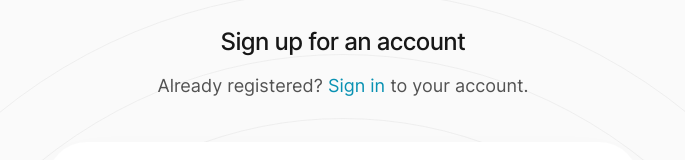
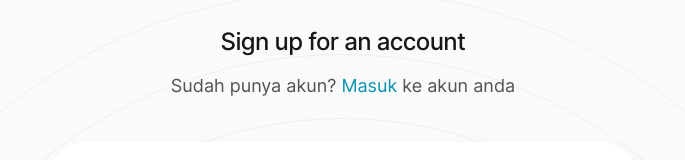
Before and after one commit to Rici00/withMedika, a Next.js app in the folder frontend/: page /register in a window 1280 px wide. Shown: the part 190-350 px from the top of the page, without its empty margins (297-982 px from the left). Built offline with nearby package versions, Linux system fonts and the light colour scheme.

Commit message:
minor edit

```diff
--- a/frontend/src/pages/login.jsx
+++ b/frontend/src/pages/login.jsx
@@ -51,13 +51,13 @@ export default function Login() {
   return (
     <>
       <Head>
-        <title>Sign In - Pocket</title>
+        <title>Masuk sebagai tenaga kesehatan</title>
       </Head>
       <AuthLayout
         title="Sign in to account"
         subtitle={
           <>
-            BUat akun posyandu/pihak kesehatan?{' '}
+            Buat akun posyandu/pihak kesehatan?{' '}
             <Link href="/register" className="text-cyan-600">
               Daftar
             </Link>{' '}
--- a/frontend/src/pages/register.jsx
+++ b/frontend/src/pages/register.jsx
@@ -46,18 +46,18 @@ export default function Register() {
   return (
     <>
       <Head>
-        <title>Sign Up - Pocket</title>
+        <title>Daftar</title>
       </Head>
 
       <AuthLayout
         title="Sign up for an account"
         subtitle={
           <>
-            Already registered?{' '}
+            Sudah punya akun?{' '}
             <Link href="/login" className="text-cyan-600">
-              Sign in
+              Masuk
             </Link>{' '}
-            to your account.
+            ke akun anda
           </>
         }
       >
```
